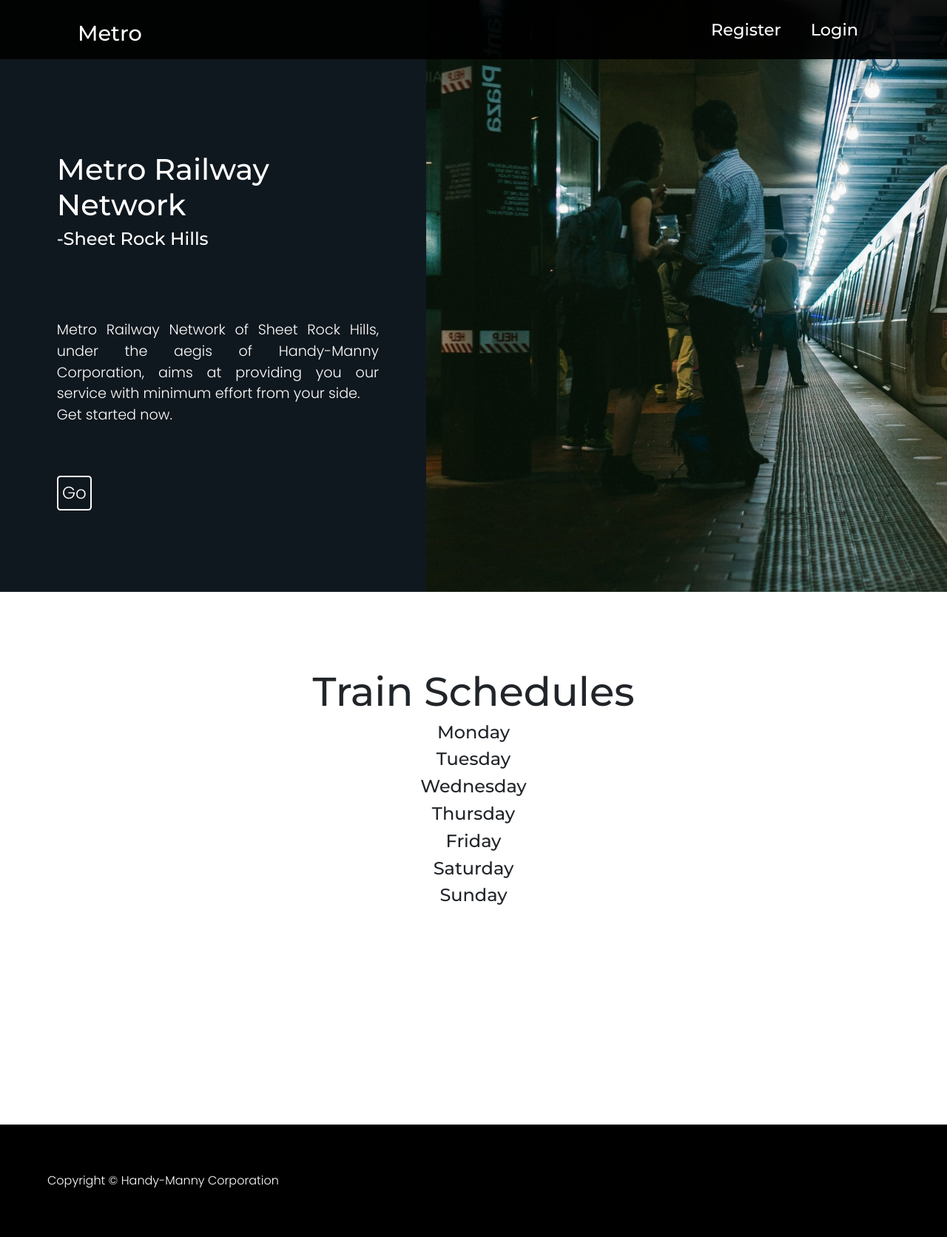
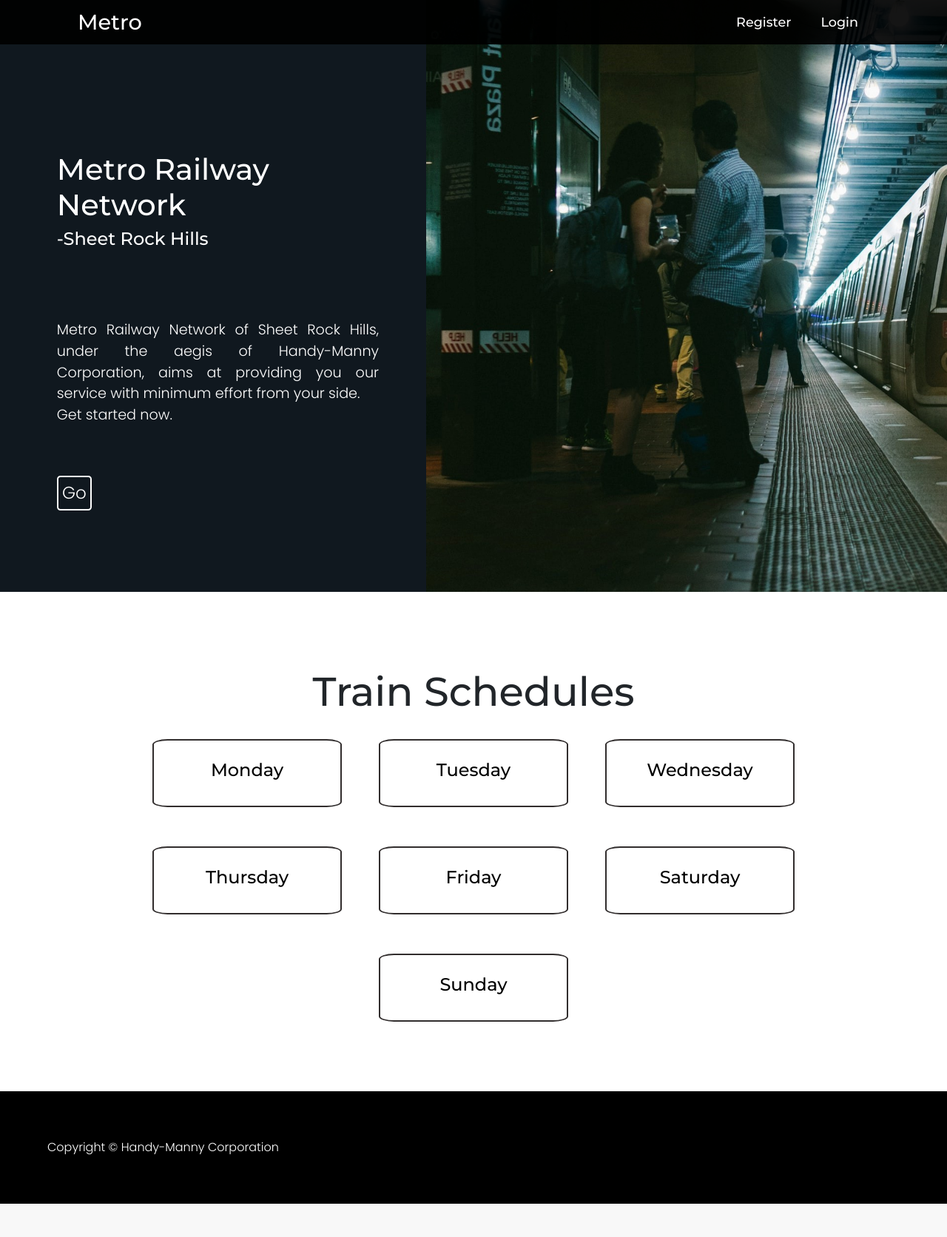
Before and after one commit to arnav0103/Byte, a Flask app: page / in a window 1280 px wide; the page is wider, and only the part inside the window is pictured. Shown: that part at 74% size. After the commit the page ends 1627 px from the top of that part, so only its background shows below. Run offline with Flask 2, Linux system fonts and the light colour scheme; some libraries are stand-ins or nearby versions.

Commit message:
blank links

```diff
--- a/Bytes/static/remote.css
+++ b/Bytes/static/remote.css
@@ -21,7 +21,7 @@ nav {
     top: 0;
     left: 0;
     width: 100%;
-    height: 80px;
+    height: 60px;
     padding: 10px 100px;
     box-sizing: border-box;
     background: rgba(0, 0, 0, 0.918);
@@ -31,7 +31,7 @@ nav {
 nav.white {
     background-color: white;
     box-shadow: 0 1px 8px 3px rgba(0, 0, 0, 0.0509);
-    height: 60px;
+    height: 50px;
 }
 nav .logo {
     float: left;
@@ -40,13 +40,13 @@ nav .logo {
     padding: 0;
     font-family: 'Montserrat', sans-serif;
     font-size: 180%;
-    line-height: 60px;
+    line-height: 30px;
 
 }
 nav.white .logo {
     float: left;
     color: black;
-    line-height: 40px;
+    line-height: 20px;
 
 }
 
@@ -59,7 +59,7 @@ nav ul{
     list-style-type: none;
 }
 nav ul li a{
-    line-height: 60px;
+    line-height: 40px;
     color: white;
     padding: 5px 20px;
     text-decoration: none;
@@ -69,7 +69,7 @@ nav ul li a{
 }
 .links{
     font-weight: 500;
-    font-size: 140%;
+    font-size: 110%;
     color: white;
 }
 nav.white ul li a{
@@ -167,10 +167,11 @@ slider {
     100% { left: 100%; width: 0%; }
    }
 #about{
-    height: 90vh;
+
     width: 100%;
     background-color: white;
-    padding: 8%;
+    padding: 5%;
+    padding-top: 8%;
 }
 .form-group{
     margin-top: 1%;
@@ -195,11 +196,59 @@ slider {
 }
 #week{
     display: inline-block;
+
+    width: 100%;
 }
-#day{
+.day{
     margin: 2%;
-
+    display: inline-block;
+    /* box-shadow: 0px 2px 6px 4px rgba(0, 0, 0, 0.0509); */
+    width: 20vw;
+    padding: 4%;
+    transform-style: preserve-3d;
 }
 a:hover{
     text-decoration: none;
 }
+.face {
+    position: absolute;
+    top: 0;
+    left: 0;
+    width: 100%;
+    height: 100%;
+    transform-style: preserve-3d;
+    display: flex;
+    justify-content: center;
+    align-items: center;
+    backface-visibility: hidden;
+    transform: perspective(500px) rotateX(0deg);
+    transition: 1s ease-in-out;
+}
+.day .front{
+
+    background: transparent;
+    border: 2px solid #312d2d;
+    border-radius: 8%;
+    color: #000000;
+}
+.day:hover .front{
+    transform: perspective(500px) rotateX(180deg);
+}
+.day .back{
+    background: #312d2d;
+    color: white;
+    border-radius: 12%;
+    transform: perspective(500px) rotateX(180deg);
+}
+.day:hover .back{
+    transform: perspective(500px) rotateX(360deg);
+}
+.face h1{
+    transform: perspective(500px) translateZ(50px);
+}
+.read{
+    color: white;
+}
+.read:hover{
+    color: white;
+}
--- a/Bytes/templates/index.htm
+++ b/Bytes/templates/index.htm
@@ -38,25 +38,60 @@
     <h1 style="font-size: 340%;">Train Schedules</h1>
     <div id="week">
         <div class="day">
+            <div class="face front">
             <h4>Monday</h4>
+            </div>
+            <div class="face back">
+                <a class="read" href=""><h4>See Schedule</h4></a>
+            </div>
         </div>
         <div class="day">
+            <div class="face front">
             <h4>Tuesday</h4>
+            </div>
+            <div class="face back">
+                <a class="read" href=""><h4>See Schedule</h4></a>
+            </div>
         </div>
         <div class="day">
+            <div class="face front">
             <h4>Wednesday</h4>
+            </div>
+            <div class="face back">
+                <a class="read" href=""><h4>See Schedule</h4></a>
+            </div>
         </div>
         <div class="day">
+            <div class="face front">
             <h4>Thursday</h4>
+            </div>
+            <div class="face back">
+                <a class="read" href=""><h4>See Schedule</h4></a>
+            </div>
         </div>
         <div class="day">
+            <div class="face front">
             <h4>Friday</h4>
+            </div>
+            <div class="face back">
+                <a class="read" href=""><h4>See Schedule</h4></a>
+            </div>
         </div>
         <div class="day">
+            <div class="face front">
             <h4>Saturday</h4>
+            </div>
+            <div class="face back">
+                <a class="read" href=""><h4>See Schedule</h4></a>
+            </div>
         </div>
         <div class="day">
+            <div class="face front">
             <h4>Sunday</h4>
+            </div>
+            <div class="face back">
+                <a class="read" href=""><h4>See Schedule</h4></a>
+            </div>
         </div>
     </div>
 </center>
```
